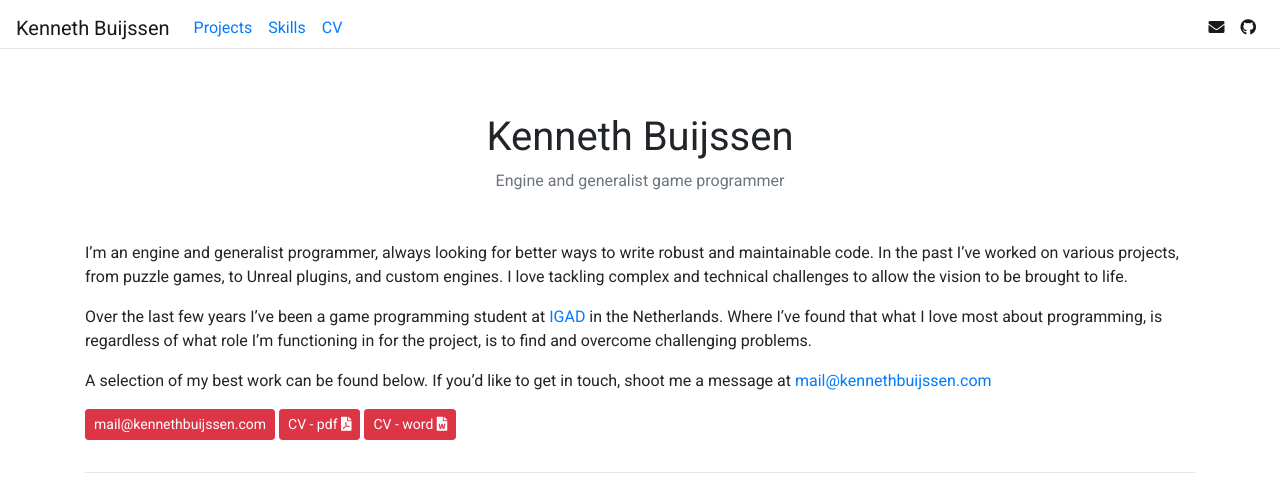
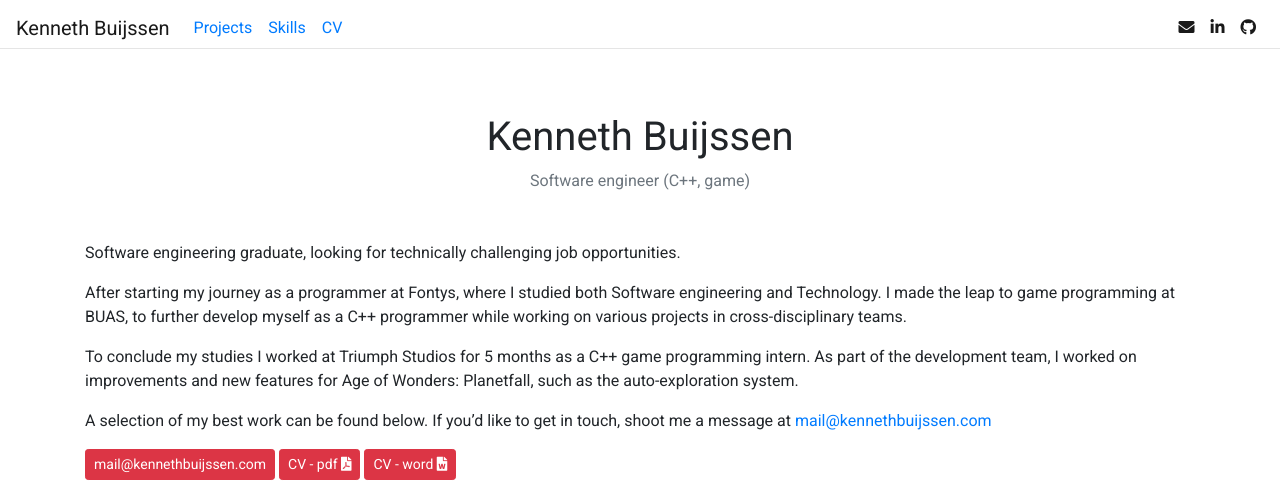
Before and after one commit to KennethBuijssen/kennethbuijssen.github.io, a plain HTML site: page index.html in a window 1280 px wide. Shown: the top 483 px of the page. Drawn offline with nearby package versions, Linux system fonts and the light colour scheme.

Commit message:
Update portfolio
Added new CV version, links to LinkedIn, and updated the intro text

```diff
--- a/index.html
+++ b/index.html
@@ -39,6 +39,7 @@
             <!-- shorthand icons links, hide when using dropdown nav -->
             <ul class="kb-icon-links navbar-nav d-none d-md-flex">
                 <li class="nav-item"><a class="nav-link" href="mailto:mail@kennethbuijssen.com"><i class="fas fa-envelope"></i></a></li>
+                <li class="nav-item"><a class="nav-link" target="_blank" href="https://www.linkedin.com/in/kenneth-buijssen"><i class="fab fa-linkedin-in"></i></a></li>
                 <li class="nav-item"><a class="nav-link" target="_blank" href="https://github.com/KennethBuijssen"><i class="fab fa-github"></i></a></li>
             </ul>
         </nav>
@@ -47,7 +48,7 @@
             <div class="row">
                 <div class="col">
                     <h1 class="kb-page-title"> Kenneth Buijssen </h1>
-                    <p class="kb-page-subtitle text-secondary">Engine and generalist game programmer</p>
+                    <p class="kb-page-subtitle text-secondary">Software engineer (C++, game)</p>
                 </div>
             </div>
 
@@ -56,12 +57,11 @@
             <main class="kb-padded-hr">
                 <div class="row">
                     <div class="col">
-                        <p>I’m an engine and generalist programmer, always looking for better ways to write robust and maintainable code. In the past I’ve worked on various projects, from puzzle games, to Unreal plugins, and custom engines. I love tackling complex and technical challenges to allow the vision to be brought to life.</p>
+                        <p>Software engineering graduate, looking for technically challenging job opportunities.</p>
 
-                        <p>
+                        <p>After starting my journey as a programmer at Fontys, where I studied both Software engineering and Technology. I made the leap to game programming at BUAS, to further develop myself as a C++ programmer while working on various projects in cross-disciplinary teams.</p>
 
-                            Over the last few years I’ve been a game programming student at <a target="_blank" href="https://www.buas.nl/opleidingen/creative-media-and-game-technologies"> IGAD</a> in the Netherlands. Where I’ve found that what I love most about programming, is regardless of what role I’m functioning in for the project, is to find and overcome challenging problems.
-                        </p>
+                        <p>To conclude my studies I worked at Triumph Studios for 5 months as a C++ game programming intern. As part of the development team, I worked on improvements and new features for Age of Wonders: Planetfall, such as the auto-exploration system.</p>
 
                         <p>A selection of my best work can be found below. If you’d like to get in touch, shoot me a message at <a href="mailto:mail@kennethbuijssen.com">mail@kennethbuijssen.com</a></p>
 
@@ -155,7 +155,8 @@
                         <ul>
                             <li>Dutch (Native) and English (Proficient)</li>
                             <li>C++, C#</li>
-                            <li>Perforce, Git</li>
+                            <li>OpenGL 4</li>
+                            <li>Perforce, Git, SVN</li>
                             <li>Jenkins</li>
                             <li>CMake</li>
                             <li>Unity engine</li>
@@ -184,6 +185,10 @@
                 </div>
 
                 <div class="col">
+                    <a class="nav-link" target="_blank" href="https://www.linkedin.com/in/kenneth-buijssen"><i class="fab fa-linkedin-in"></i> LinkedIn</a>
+                </div>
+
+                <div class="col">
                     <a class="nav-link" target="_blank" href="https://github.com/KennethBuijssen"><i class="fab fa-github"></i> Github</a>
                 </div>
             </div>
```
Also changed, not shown: projects/hex-engine.html (+1 -0 lines), projects/lupus.html (+1 -0 lines), projects/merge-assist.html (+1 -0 lines), projects/nebelkampf.html (+1 -0 lines), projects/project-sulphur.html (+1 -0 lines), 2 other files.
